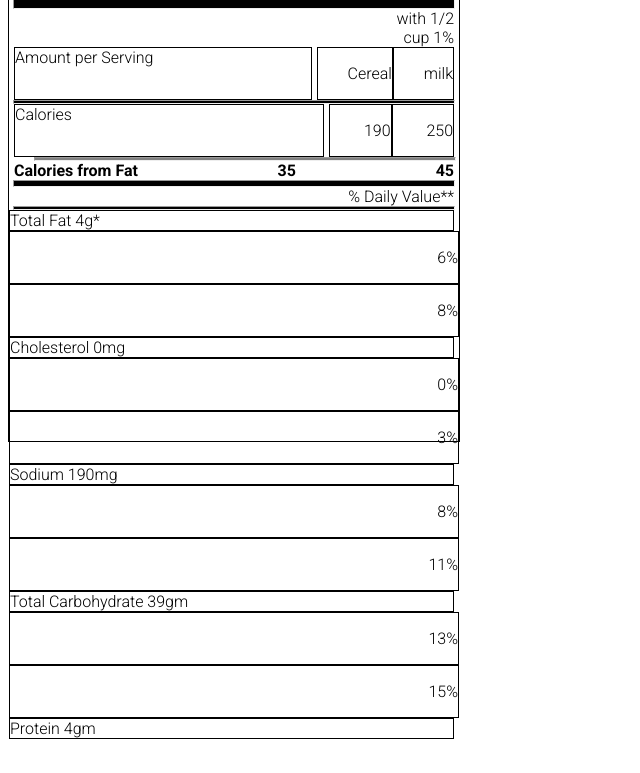
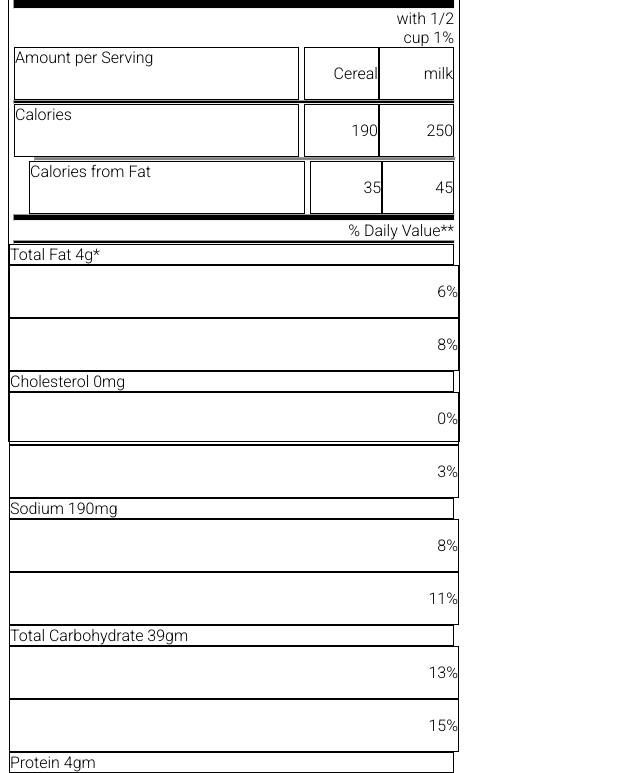
Before and after one commit to ailefthelightson/FE18-CSS-Day3-Grace-Basol, a plain HTML site: page Grace/exercise2/index.html in a window 1280 px wide. Shown: the part 88-861 px from the top of the page, without its empty margins (0-640 px from the left). Before the commit the page ends 827 px from the top, so only its background shows below. Drawn offline with Linux system fonts and the light colour scheme.

Commit message:
working flex-basis

```diff
--- a/Grace/exercise2/index.html
+++ b/Grace/exercise2/index.html
@@ -41,9 +41,9 @@
             </div>
             <hr id="greyLine">
             <div class="calorFat">
-                <p>Calories from Fat</p>
-                <p>35</p>
-                <p>45</p>
+                <div class="box1"><p>Calories from Fat</p></div>
+                <div class="box2"><p>35</p></div>
+                <div class="box2"><p>45</p></div>
             </div>
             <hr id="mediumLine">
         </div>
--- a/Grace/exercise2/style.css
+++ b/Grace/exercise2/style.css
@@ -63,21 +63,21 @@
     flex-direction:row;
     margin:0px 5px 0px 5px;
 
-
 }
 .box1 {
 
     margin: 0px 0px 0px 0px;
     border: 1px solid black;
-    flex-basis:200px;
+    flex-basis:100px;
 }
 .box1 p{
     margin: 0px 0px 0px 0px;
 
 }
 .box2 {
-    flex-grow:1;
+
     border:1px solid black;
+    flex-basis:30px;
 }
 .box2 p {
    text-align:right;
@@ -92,14 +92,14 @@
 }
 .box1 {
     flex-grow:3.2;
-
+    flex-basis:100px;
     margin: 0px 5px 0px 0px;
 }
 .box1 p{
     margin: 0px 5px 0px 0px;
 }
 .box2 {
-    flex-grow:1;
+    flex-basis:0px;
 }
 .box2 p {
    text-align:right;
@@ -114,16 +114,38 @@
     margin-bottom: 0;
 }
 
+/*indented paragraphs*/
+
+/*CALORIES FROM FAT */
+
 .calorFat {
     display:flex;
     flex-direction:row;
-    justify-content:space-between;
-    width: 450px;
+    margin-left: 20px;
+    margin-right:5px;
 }
-.calorFat > p{
+
+.box1 {
+    flex-grow:2.5;
+    flex-basis:100px;
+    margin: 0px 5px 0px 0px;
+}
+.box1 p{
+    margin: 0px 5px 0px 0px;
+}
+.box2 {
+    flex-grow:1;
+}
+.box2 p {
+   text-align:right;
+   flex-grow:1;
+}
+
+/*.calorFat > p{
     margin: 0px 5px 0px 5px;
     font-weight:bold;
-}
+    flex-grow:1;
+}*/
 #mediumLine {
     width: 440px;
     height:5px;
```
